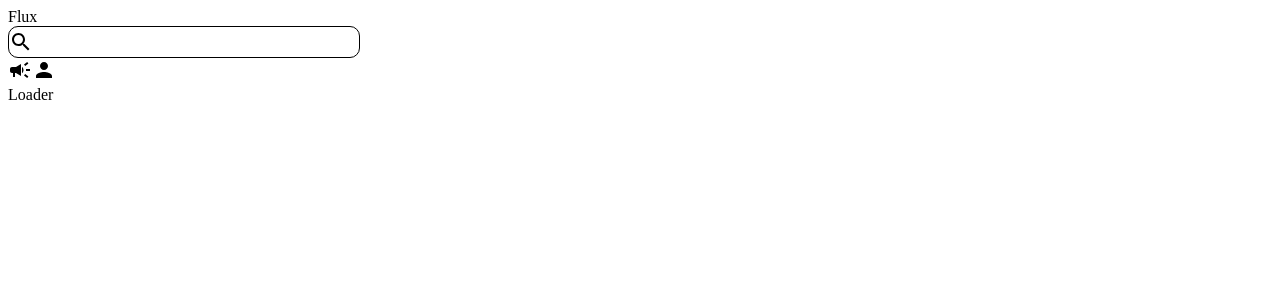
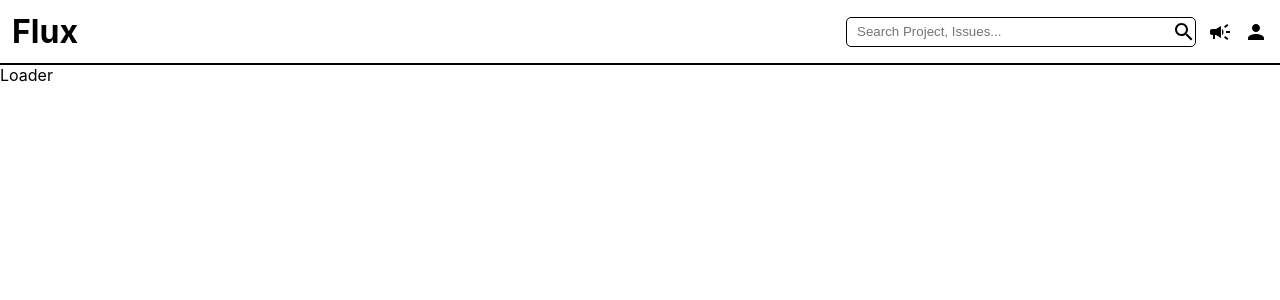
Before and after one commit to aksy007/Flux, a React (Vite) app: page / in a window 1280 px wide. Shown: the top 300 px of the page. Built offline with nearby package versions, Linux system fonts and the light colour scheme.

Commit message:
Add Header Component for Flux (#1)

```diff
--- /dev/null
+++ b/src/components/Header/Header.module.scss
@@ -0,0 +1,22 @@
+.container {
+	width: 100%;
+	display: flex;
+	justify-content: space-between;
+	padding: 12px;
+	border-bottom: 2px solid;
+
+	header {
+		font-size: 32px;
+		font-weight: 700;
+	}
+
+	div {
+		display: flex;
+		align-items: center;
+		justify-content: center;
+
+		svg {
+			margin-left: 12px;
+		}
+	}
+}
--- a/src/components/Header/Header.scss
+++ /dev/null
@@ -1 +0,0 @@
-// Header css
--- a/src/components/Header/Header.tsx
+++ b/src/components/Header/Header.tsx
@@ -3,6 +3,7 @@ import { FLUX } from './HeaderData';
 import PersonIcon from '@mui/icons-material/Person';
 import CampaignIcon from '@mui/icons-material/Campaign';
 import Search from '../Search/Search';
+import styles from './Header.module.scss';
 
 const AccountIcon = () => {
 	const handleAccountCLick = () => {
@@ -21,13 +22,19 @@ const NoticeIcon = () => {
 };
 
 const Header: React.FC = () => {
+	const handleLogoClick = () => {
+		// navagate to home page
+	};
+
 	return (
-		<header>
-			{FLUX}
-			<Search />
-			{NoticeIcon()}
-			{AccountIcon()}
-		</header>
+		<div className={styles.container}>
+			<header onClick={handleLogoClick}>{FLUX}</header>
+			<div>
+				<Search />
+				<NoticeIcon />
+				<AccountIcon />
+			</div>
+		</div>
 	);
 };
 
--- a/src/components/Search/Search.module.scss
+++ b/src/components/Search/Search.module.scss
@@ -1,9 +1,23 @@
 .container {
 	width: 350px;
 	height: 30px;
+	position: relative;
+}
+
+.search {
+	width: 350px;
+	height: 30px;
+	padding: 0 0 0 10px;
 	border: 1px solid;
-	border-radius: 10px;
+	border-radius: 5px;
 	display: flex;
 	justify-content: flex-start;
 	align-items: center;
 }
+
+.customSearchIcon {
+	position: absolute;
+	right: 0;
+	top: 50%;
+	transform: translateY(-50%);
+}
--- a/src/components/Search/Search.tsx
+++ b/src/components/Search/Search.tsx
@@ -2,11 +2,29 @@ import React, { useState } from 'react';
 import SearchOutlinedIcon from '@mui/icons-material/SearchOutlined';
 import styles from './Search.module.scss';
 
+const INPUT_PLACEHOLDER = 'Search Project, Issues...';
 const Search: React.FC = () => {
 	const [input, setInput] = useState<string>('');
+	const handleInputChange = (e: React.ChangeEvent<HTMLInputElement>) => {
+		setInput(e.target.value);
+	};
+	const handleIconClick = () => {
+		// Add search logic
+		console.log('Search icon clicked!');
+	};
 	return (
 		<div className={styles.container}>
-			<SearchOutlinedIcon />
+			<input
+				type='text'
+				placeholder={INPUT_PLACEHOLDER}
+				value={input}
+				onChange={handleInputChange}
+				className={styles.search}
+			/>
+			<SearchOutlinedIcon
+				className={styles.customSearchIcon}
+				onClick={handleIconClick}
+			/>
 		</div>
 	);
 };
--- a/src/index.css
+++ b/src/index.css
@@ -1,5 +1,10 @@
-:root {
+* {
+	box-sizing: border-box;
+}
+
+body {
 	font-family: Inter, system-ui, Avenir, Helvetica, Arial, sans-serif;
 	margin: 0;
 	padding: 0;
+	overflow-x: hidden;
 }
```
Also changed, not shown: src/main.tsx (+13 -12 lines).
